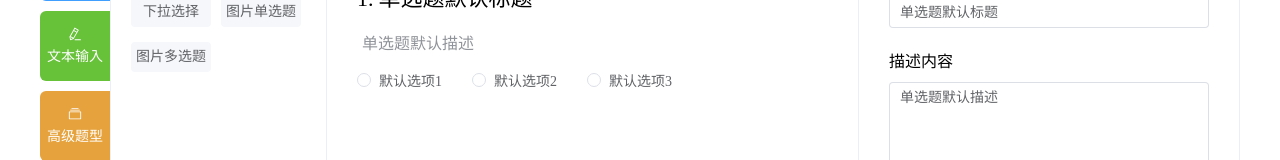
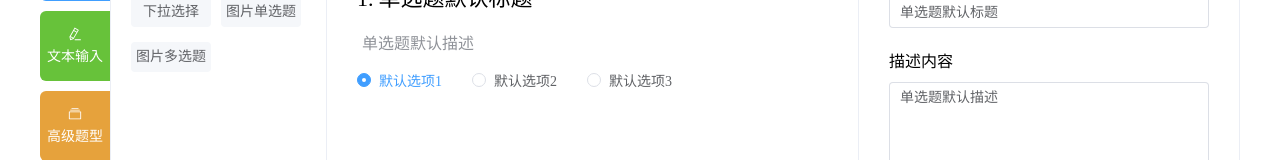
Before and after one commit to tsycheese/vue-nocode-questionnaire, a Vue app: page /single-select in a window 1280 px wide. Shown: the part 198-358 px from the top of the page. Built offline with nearby package versions, Linux system fonts and the light colour scheme; the HTML template or start-up script is replaced by a standard one.

Commit message:
让用户能够在点击选择，但是不会真正影响数据仓库的状态

```diff
--- a/src/components/ServeComs/Materials/SelectComs/SingleSelect.vue
+++ b/src/components/ServeComs/Materials/SelectComs/SingleSelect.vue
@@ -14,8 +14,8 @@
       :descColor="computedStatus.descColor"
     />
     <div class="radio-group mt-10">
-      <el-radio-group>
-        <el-radio v-for="(item, index) in computedStatus.options" :value="item" :key="index">
+      <el-radio-group v-model="curSelected">
+        <el-radio v-for="(item, index) in computedStatus.options" :value="index" :key="index">
           {{ item }}
         </el-radio>
       </el-radio-group>
@@ -24,7 +24,7 @@
 </template>
 
 <script setup lang="ts">
-import { computed } from 'vue';
+import { computed, ref } from 'vue';
 import MaterialHeader from '../Common/MaterialHeader.vue';
 import type { OptionsStatus } from '@/types/editProps.ts';
 import {
@@ -53,4 +53,6 @@ const computedStatus = computed(() => ({
   titleColor: getTextStatus(props.status.titleColor),
   descColor: getTextStatus(props.status.descColor),
 }));
+
+const curSelected = ref(0);
 </script>
```
